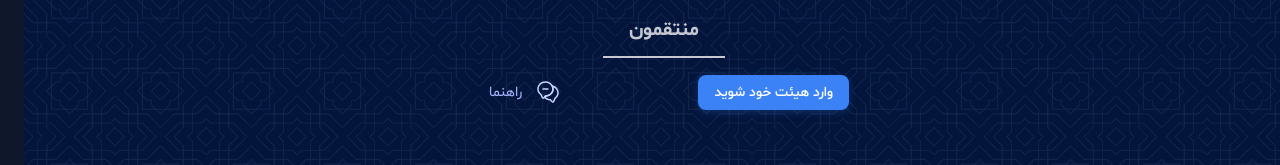
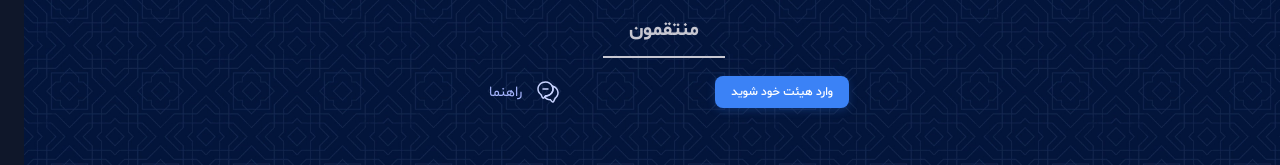
Before and after one commit to nimash79/Montaghemon_frontend, a React (Vite) app: page / in a window 1280 px wide. Shown: the top 165 px of the page. Built offline with nearby package versions, Linux system fonts and the light colour scheme; no server answers.

Commit message:
small button

```diff
--- a/package.json
+++ b/package.json
@@ -11,7 +11,6 @@
     "axios": "^1.15.0",
     "framer-motion": "^12.38.0",
     "hls.js": "^1.5.18",
-    "mediasoup-client": "^3.19.0",
     "react": "^18.3.1",
     "react-dom": "^18.3.1",
     "react-i18next": "^16.5.5",
--- a/src/style.css
+++ b/src/style.css
@@ -324,7 +324,7 @@ p {
   padding: 8px 16px;
   background: #3b82f6;
   color: #ffffff;
-  font-size: 14px;
+  font-size: 12px;
   font-weight: 500;
   border-radius: 8px;
   text-decoration: none;
```
